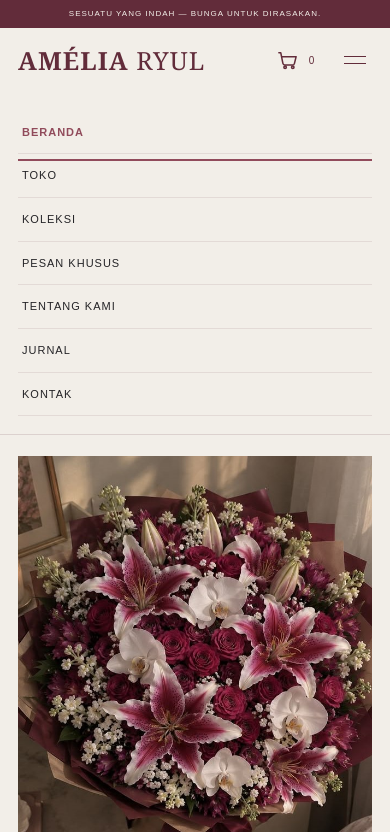
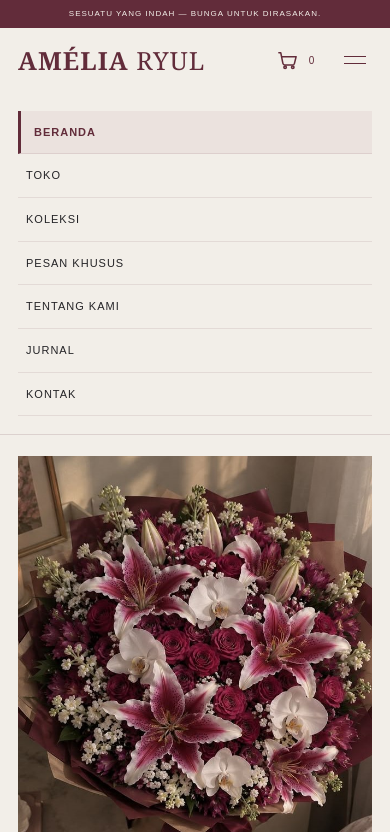
Before and after one commit to sundanesegirl/toko-bunga_amelia, a plain HTML site: page index.html in a window 390 px wide. Both pictures are taken after a click on the button "Buka menu navigasi". Shown: the top 832 px of the page. Drawn offline with Linux system fonts and the light colour scheme.

Commit message:
Update amelia_style.css

```diff
--- a/css/amelia_style.css
+++ b/css/amelia_style.css
@@ -1241,3 +1241,32 @@ select {
 .amelia_cart_checkout { width:100%; margin-top:18px; }
 .amelia_cart_empty { color:var(--amelia_text); padding:20px 0; font-size:13px; }
 @media(max-width:760px){ .amelia_cart_panel{padding:20px;} }
+
+
+/* PERBAIKAN NAVIGASI AKTIF KHUSUS TAMPILAN MOBILE */
+@media (max-width: 760px) {
+
+    /* Susunan menu mobile */
+    .amelia_nav_link {
+        display: block;
+        width: 100%;
+        padding: 12px 8px;
+        border-bottom: 1px solid rgba(98, 44, 58, 0.1);
+        position: relative;
+    }
+
+    /* Hilangkan garis tambahan pada menu aktif */
+    .amelia_nav_link.amelia_active::after {
+        display: none;
+    }
+
+    /* Penanda menu yang sedang dibuka */
+    .amelia_nav_link.amelia_active {
+        color: var(--amelia_burgundy) !important;
+        font-weight: 700;
+        background-color: rgba(145, 75, 91, 0.07);
+        border-left: 3px solid var(--amelia_burgundy);
+        padding-left: 13px;
+    }
+
+}
```
